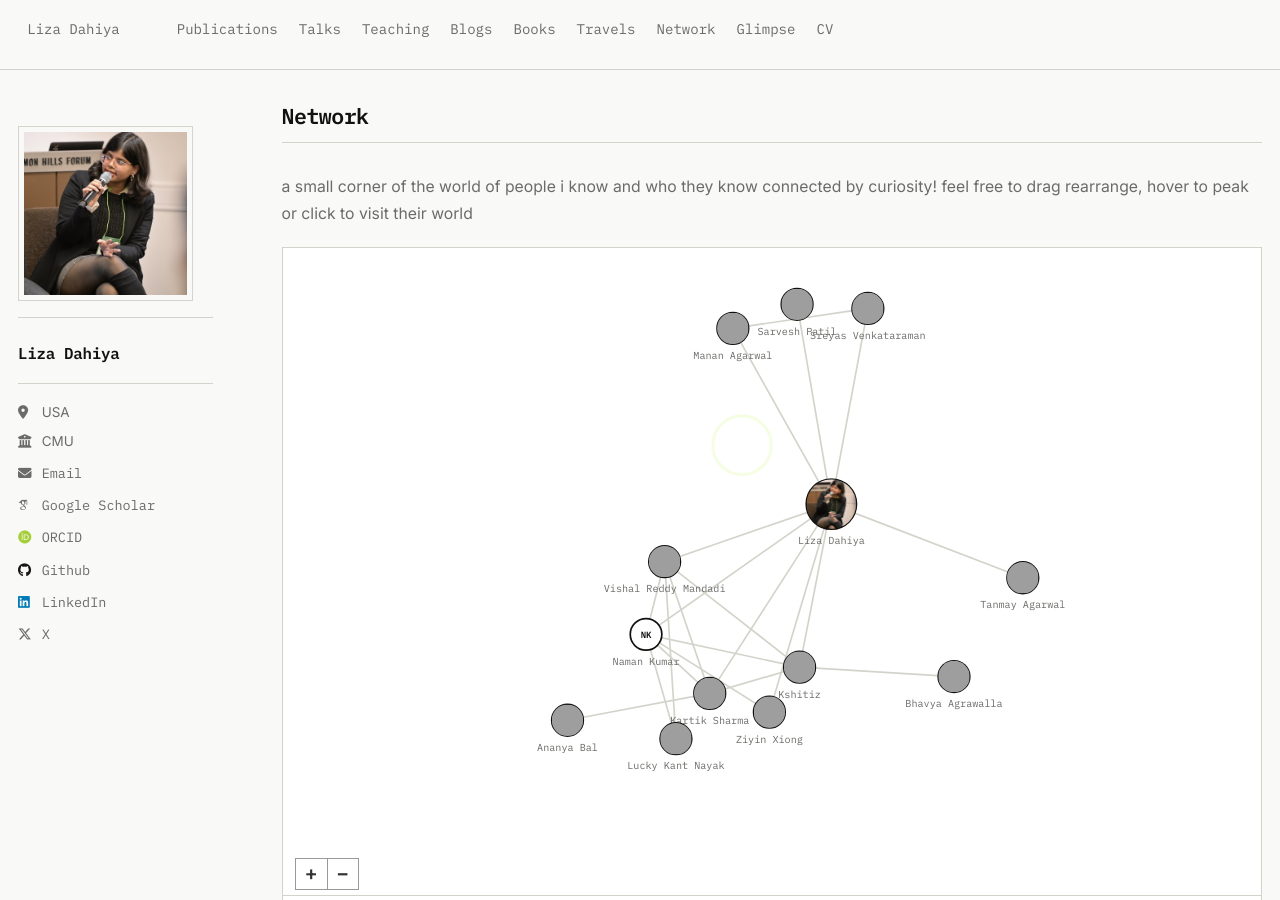
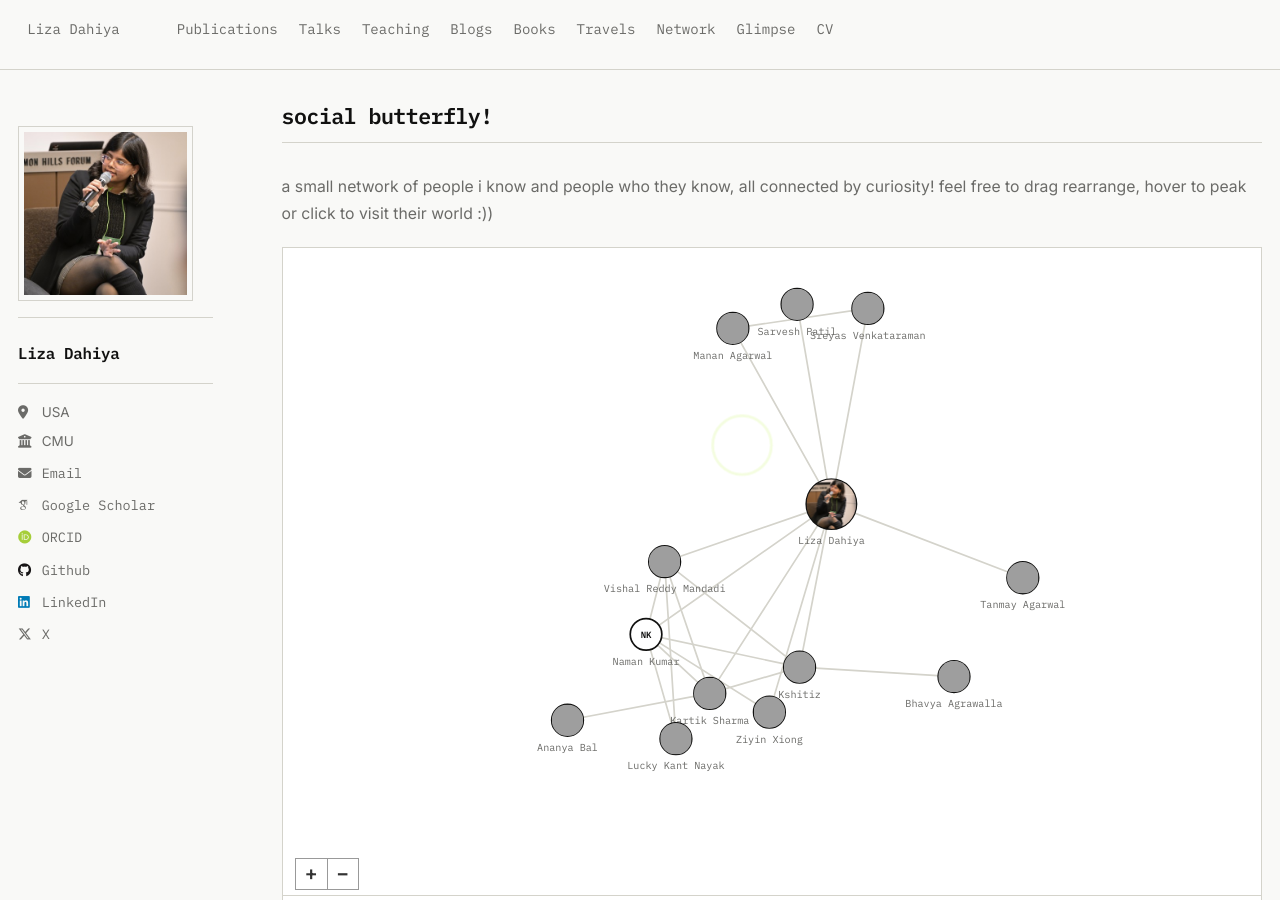
Before and after one commit to Liza23/liza23.github.io, a Jekyll site: the page built from _pages/network.md, in a window 1280 px wide and 900 px high, cut to the strip 0-900 px from the top of the window. Built offline with Jekyll 4.4.1, drawn with Linux system fonts in a browser that asks for light colours; some web fonts are replaced; grey boxes are pictures that could not be loaded.

Commit message:
change title

```diff
--- a/_pages/network.md
+++ b/_pages/network.md
@@ -1,6 +1,6 @@
 ---
 layout: archive
-title: "Network"
+title: "social butterfly!"
 permalink: /network/
 author_profile: true
 ---
@@ -56,8 +56,8 @@ hr.sg-divider{border:none;border-top:1px solid #d4d3cb;margin:2em 0}
 </style>
 
 <p class="network-intro">
-  a small corner of the world of people i know and who they know connected by curiosity!
-  feel free to drag rearrange, hover to peak or click to visit their world
+  a small network of people i know and people who they know, all connected by curiosity!
+  feel free to drag rearrange, hover to peak or click to visit their world :))
 </p>
 
 <div id="graph-container">
```
